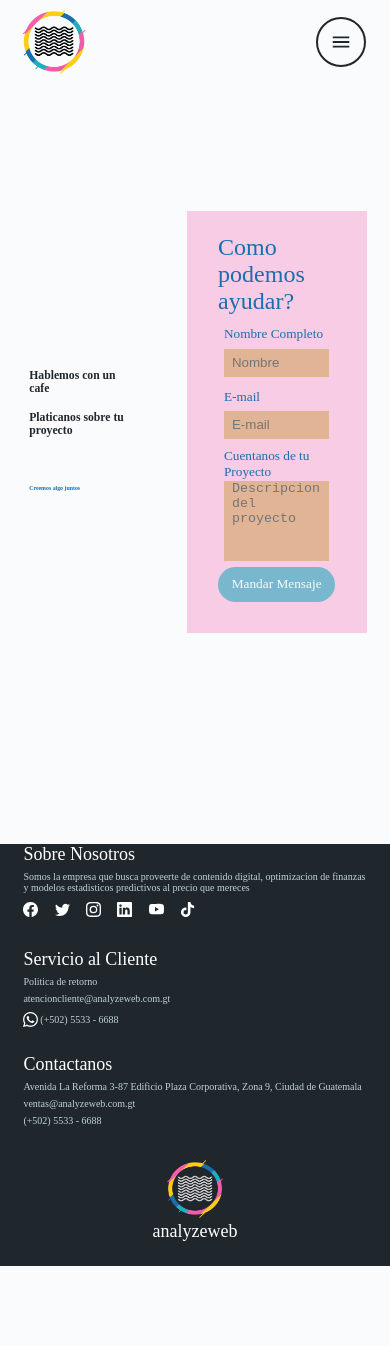
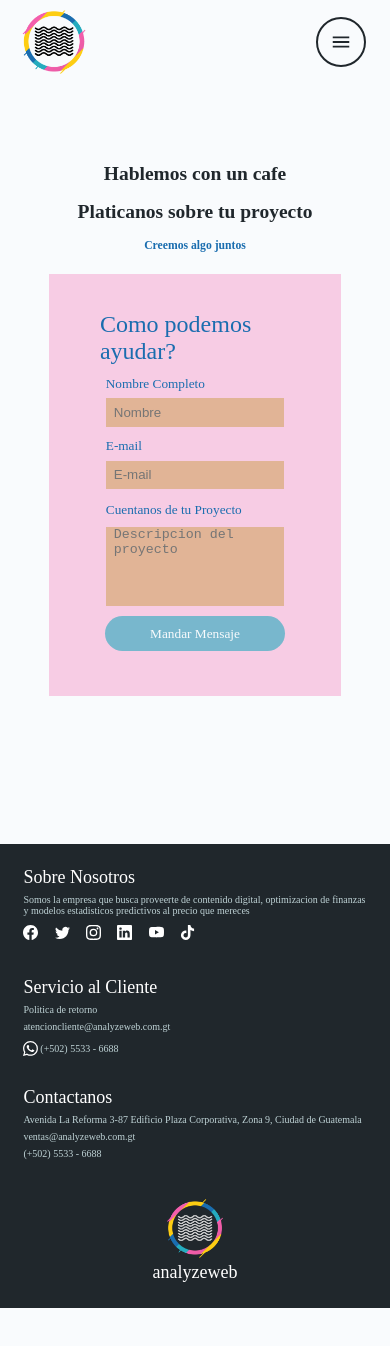
Before and after one commit to RandomAlien3096/analyzeweb, a React (Create React App) app: page /ContactPg in a window 390 px wide. Shown: the top 1346 px of the page. Before the commit the page ends 1266 px from the top, so only its background shows below. Built offline with nearby package versions, Linux system fonts and the light colour scheme.

Commit message:
responsive contactPg Footer

```diff
--- a/src/components/footer/footer.css
+++ b/src/components/footer/footer.css
@@ -120,12 +120,14 @@
 @media screen and (max-width: 650px) {
     .analyzeweb__footer{
         flex-direction: column;
+        height: 55vh;
     }
     .analyzeweb__footer-content{
         display: flex;
         flex-wrap: wrap;
         height: 75%;
         width: 100%;
+        margin-top: 6vmin;
     }
     .analyzeweb__footer-content_nosotros,
     .analyzeweb__footer-content_servicio,
--- a/src/pages/contactPg/contactPg.css
+++ b/src/pages/contactPg/contactPg.css
@@ -130,12 +130,43 @@
     cursor: pointer;
 }
 
-.analyzeweb__contactPg-footer{
+/* .analyzeweb__contactPg-footer{
     display: flex;
-}
+} */
 
 @media screen and (max-width: 1050px){
     .analyzeweb__contactPg-form{
         margin: 6vmin;
     }
 }
+
+@media screen and (max-width: 650px){
+    .analyzeweb__contactPg{
+        flex-direction: column;
+        justify-content: center;
+    }
+    .analyzeweb__contactPg-content{
+        height: 15vh;
+        width: 100vw;
+        margin-top: 0vmin;
+        margin-bottom: 0vmin;
+    }
+    .analyzeweb__contactPg-content_title{
+        align-items: center;
+    }
+    .analyzeweb__contactPg-content_title h1{
+        font-size: 5vmin;
+    }
+    .analyzeweb__contactPg-content_title h4{
+        font-size: 3vmin;
+        padding-top: 1rem;
+    }
+    .analyzeweb__contactPg-form{
+        width: 75vw;
+        margin-top: 3vmin;
+        margin-bottom: 3vmin;
+    }
+    .analyzeweb__contactPg-footer{
+        height: 60vh;
+    }
+}
```
